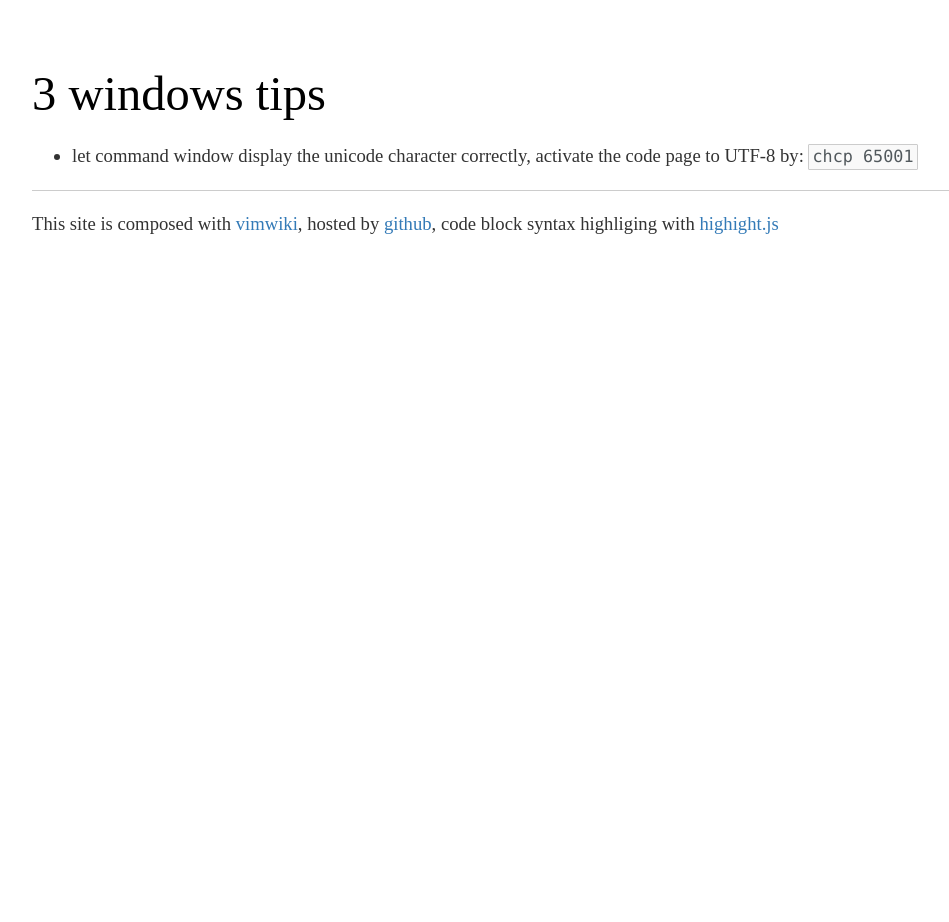
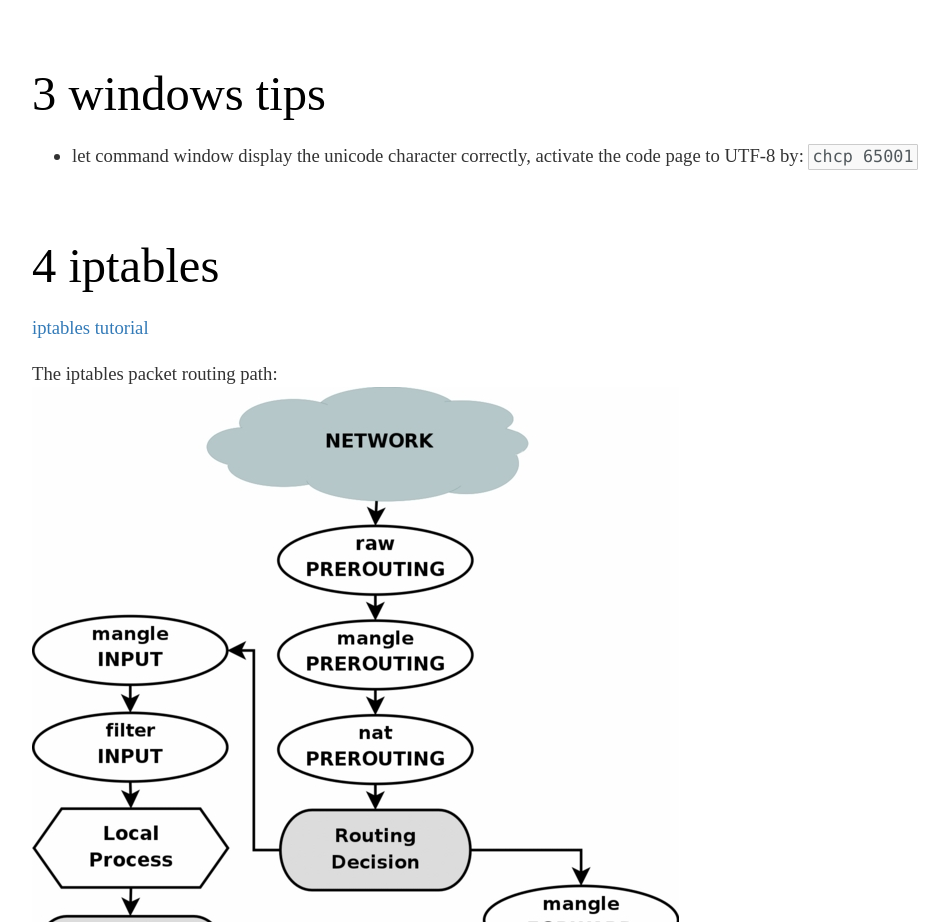
Before and after one commit to alanche/alanche.github.io, a plain HTML site: page vimwiki/Linux_Tips.html in a window 1280 px wide. Shown: the part 2838-3760 px from the top of the page, without its empty margins (38-987 px from the left). Before the commit the page ends 3075 px from the top, so only its background shows below. Drawn offline with Linux system fonts and the light colour scheme.

Commit message:
add iptables routing path

```diff
--- a/vimwiki/Linux_Tips.html
+++ b/vimwiki/Linux_Tips.html
@@ -215,6 +215,16 @@ let command window display the unicode character correctly, activate the code pa
 
 </ul>
 
+<h1 id="iptables" class="header">4 iptables</h1>
+<p>
+<a href="https://www.frozentux.net/iptables-tutorial/iptables-tutorial.html">iptables tutorial</a>
+</p>
+
+<p>
+The iptables packet routing path:
+<img src="../images/iptables-packet-route.jpg" />
+</p>
+
 	    </div>
 	    <hr>
 	    <div id="footer">
```
Also changed, not shown: images/iptables-packet-route.jpg (added), 1 other file.
